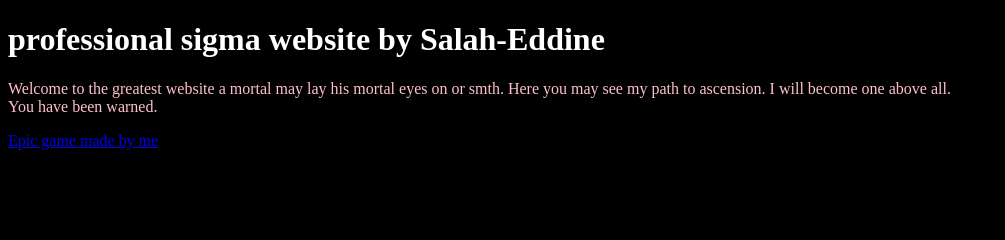
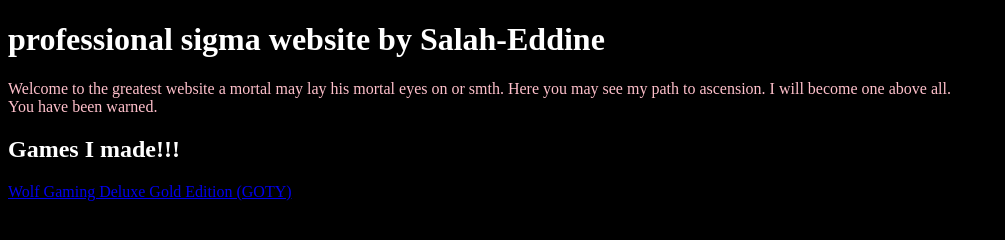
Before and after one commit to poleve540/test-website, a plain HTML site: page index.html in a window 1280 px wide. Shown: the whole page, without its empty margins (0-1005 px from the left). Drawn offline with Linux system fonts and the light colour scheme.

Commit message:
Update index.html

```diff
--- a/index.html
+++ b/index.html
@@ -5,9 +5,12 @@
 
 <h1>professional sigma website by Salah-Eddine</h1>
 
-<p style=color:pink;>Welcome to the greatest website a mortal may lay his mortal eyes on or smth. Here you may see my path to ascension. I will become one above all. <br>You have been warned.</p>
+<p style=color:pink;>Welcome to the greatest website a mortal may lay his mortal eyes on or smth. Here you may see my path to ascension. I will become one above all.<br>
+  You have been warned.</p>
 
-<a href="https://drive.google.com/file/d/19wixpA95gdQexMCU7uzbaWJAp88Gkjhs/view?usp=share_link">Epic game made by me</a>
+<h2>Games I made!!!</h2>
+
+<a href="https://drive.google.com/file/d/19wixpA95gdQexMCU7uzbaWJAp88Gkjhs/view?usp=share_link">Wolf Gaming Deluxe Gold Edition (GOTY)</a>
 
 </body>
 </html>
```
